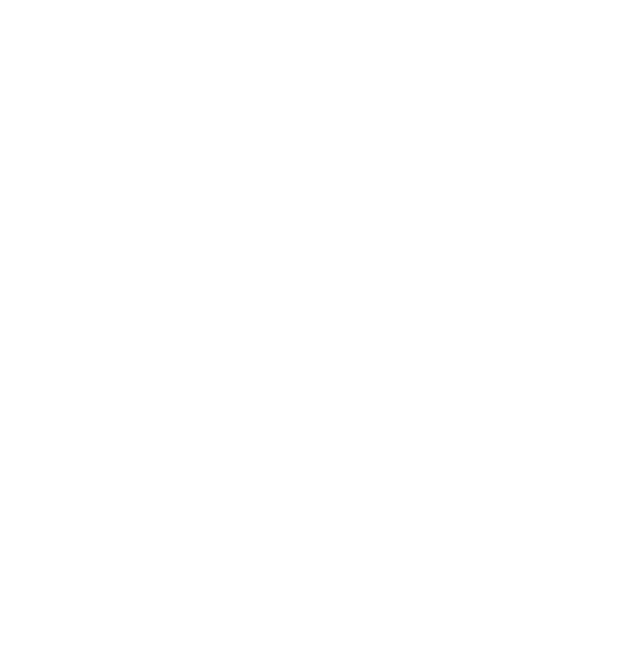
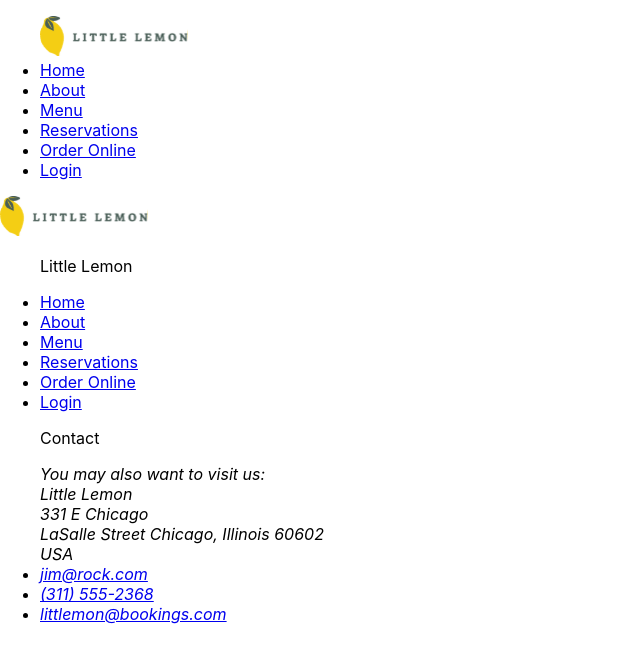
Before and after one commit to marventures/little-lemon-booking-website, a React (Create React App) app: page / in a window 1280 px wide. Shown: the top 662 px of the page, without its empty margins (0-640 px from the left). Built offline with nearby package versions, Linux system fonts and the light colour scheme.

Commit message:
Add initial components and data

```diff
--- a/src/App.js
+++ b/src/App.js
@@ -1,7 +1,16 @@
 import './App.css';
+import Footer from './components/Footer';
+import Header from './components/Header';
+import Main from './components/Main';
 
 function App() {
-  return <div className='App'></div>;
+  return (
+    <>
+      <Header />
+      <Main />
+      <Footer />
+    </>
+  );
 }
 
 export default App;
--- /dev/null
+++ b/src/components/Footer.js
@@ -0,0 +1,58 @@
+import React from 'react';
+
+const Footer = () => {
+  return (
+    <footer>
+      <nav>
+        <img src='./Logo.svg' alt='logo' />
+        <ul>
+          <p>Little Lemon</p>
+          <li>
+            <a href='/home'>Home</a>
+          </li>
+          <li>
+            <a href='/about'>About</a>
+          </li>
+          <li>
+            <a href='/menu'>Menu</a>
+          </li>
+          <li>
+            <a href='/reservations'>Reservations</a>
+          </li>
+          <li>
+            <a href='/order'>Order Online</a>
+          </li>
+          <li>
+            <a href='/login'>Login</a>
+          </li>
+        </ul>
+
+        <ul>
+          <p>Contact</p>
+          <address>
+            You may also want to visit us:
+            <br />
+            Little Lemon
+            <br />
+            331 E Chicago
+            <br />
+            LaSalle Street Chicago, Illinois 60602
+            <br />
+            USA
+            <li>
+              <a href='mailto:jim@rock.com'>jim@rock.com</a>
+            </li>
+            <li>
+              <a href='tel:+13115552368'>(311) 555-2368</a>
+            </li>
+            <li>
+              <a href='mailto:littlemon@bookings.com'>littlemon@bookings.com</a>
+            </li>
+          </address>
+        </ul>
+      </nav>
+    </footer>
+  );
+};
+
+export default Footer;
--- /dev/null
+++ b/src/components/Header.js
@@ -0,0 +1,12 @@
+import React from 'react';
+import Nav from './Nav';
+
+const Header = () => {
+  return (
+    <header>
+      <Nav />
+    </header>
+  );
+};
+
+export default Header;
--- /dev/null
+++ b/src/components/Main.js
@@ -0,0 +1,7 @@
+import React from 'react';
+
+const Main = () => {
+  return <main></main>;
+};
+
+export default Main;
--- /dev/null
+++ b/src/components/Nav.js
@@ -0,0 +1,31 @@
+import React from 'react';
+
+const Nav = () => {
+  return (
+    <nav>
+      <ul>
+        <img src='./Logo.svg' alt='logo' />
+        <li>
+          <a href='/home'>Home</a>
+        </li>
+        <li>
+          <a href='/about'>About</a>
+        </li>
+        <li>
+          <a href='/menu'>Menu</a>
+        </li>
+        <li>
+          <a href='/reservations'>Reservations</a>
+        </li>
+        <li>
+          <a href='/order'>Order Online</a>
+        </li>
+        <li>
+          <a href='/login'>Login</a>
+        </li>
+      </ul>
+    </nav>
+  );
+};
+
+export default Nav;
```
